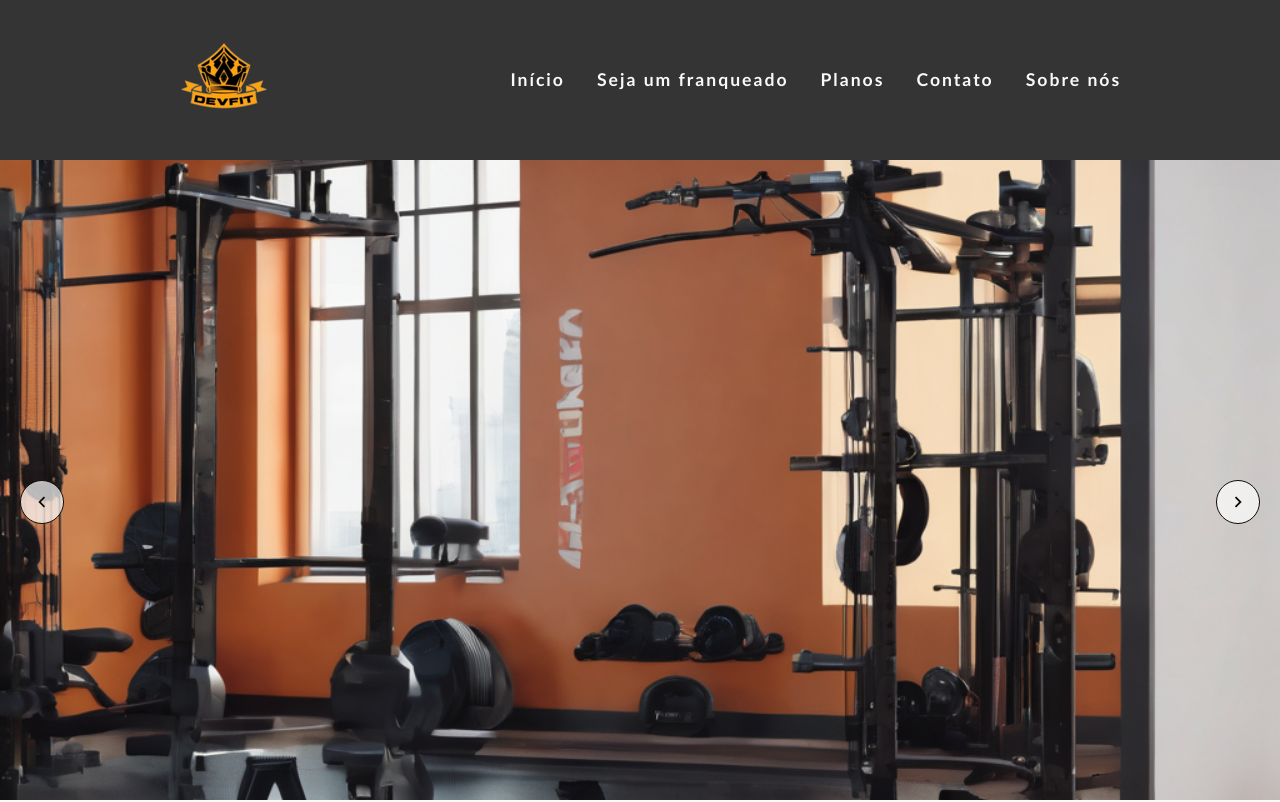
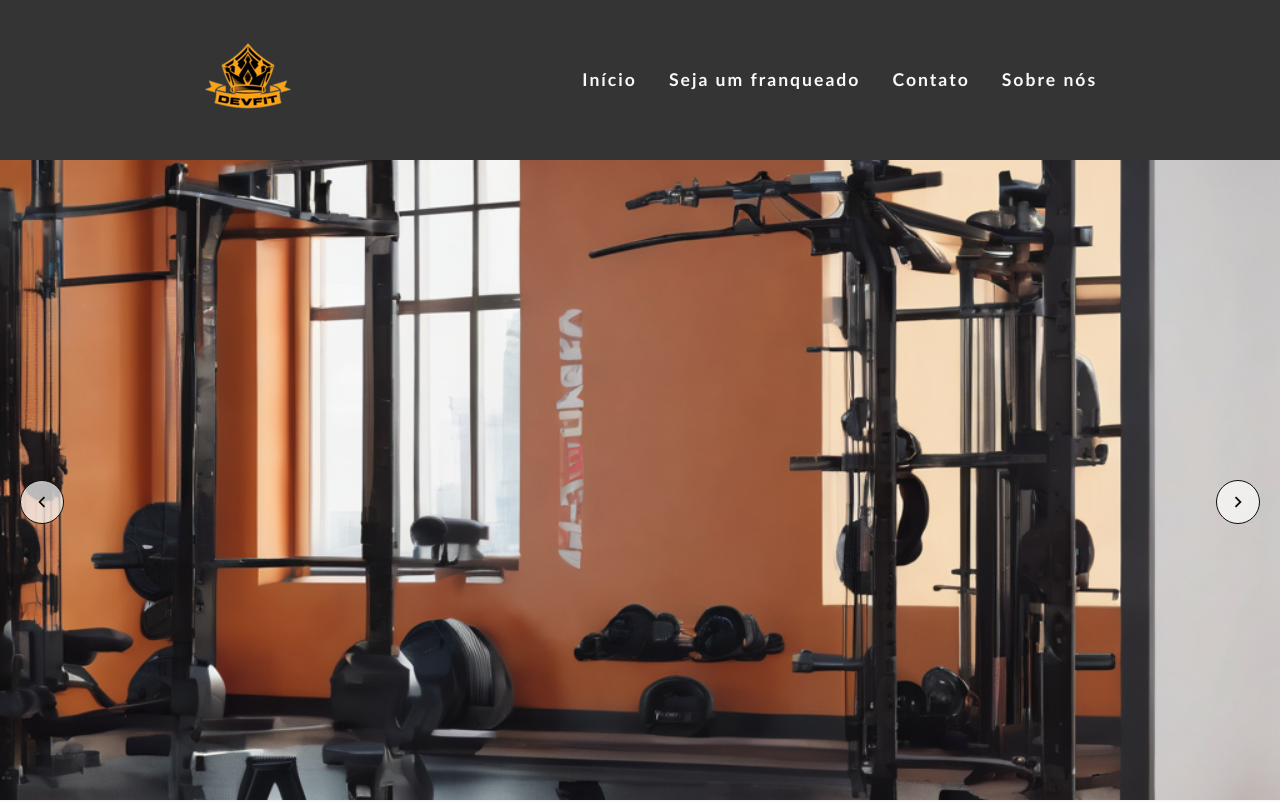
Before and after one commit to vinicius-crispim/devfit, a React (Create React App) app: page / in a window 1280 px wide. Shown: the top 802 px of the page. Built offline with nearby package versions, Linux system fonts and the light colour scheme.

Commit message:
Header updated

```diff
--- a/src/components/Header/data.json
+++ b/src/components/Header/data.json
@@ -11,16 +11,11 @@
     },
     {
         "id": 3,
-        "titulo": "Planos",
-        "link":"planos"
-    },
-    {
-        "id": 4,
         "titulo": "Contato",
         "link":"contato"
     },
     {
-        "id": 5,
+        "id": 4,
         "titulo": "Sobre nós",
         "link":"sobre"
     }
--- a/src/components/Header/style.ts
+++ b/src/components/Header/style.ts
@@ -75,10 +75,10 @@ export const ListStyled = styled.ul<{ $isOpen?: boolean; }>`
         transition: .6s;
         flex-direction: column;
         gap: 12px;
-        height: 180px;
+        height: 150px;
         position: fixed;
         z-index: 1;
-        top:130px;
+        top:85px;
         right: ${props => props.$isOpen ? '-32px' : '-250px' };
         display: flex;
         background: ${Colors.background_black};
```
